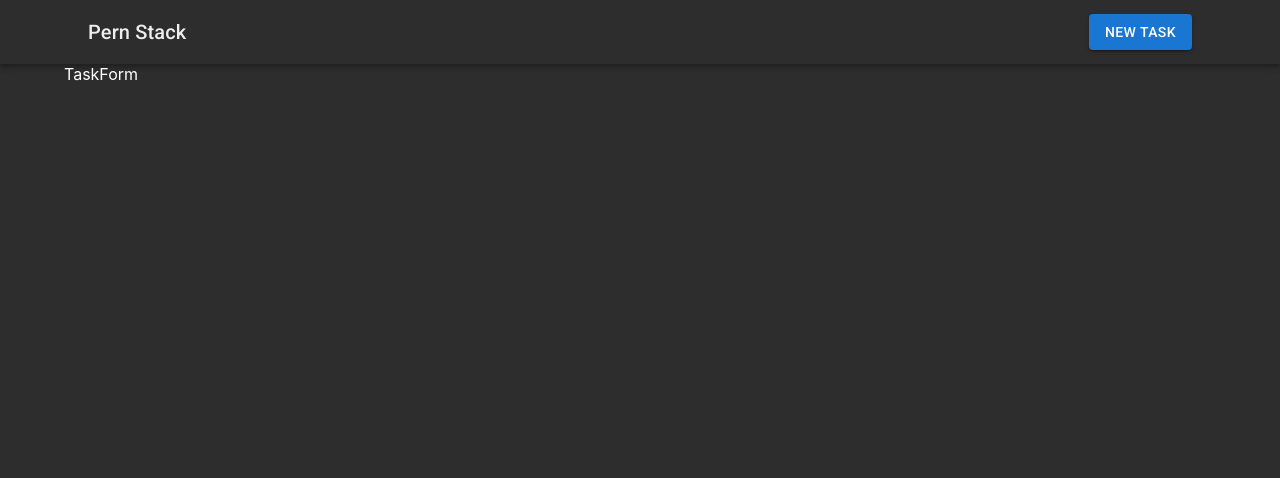
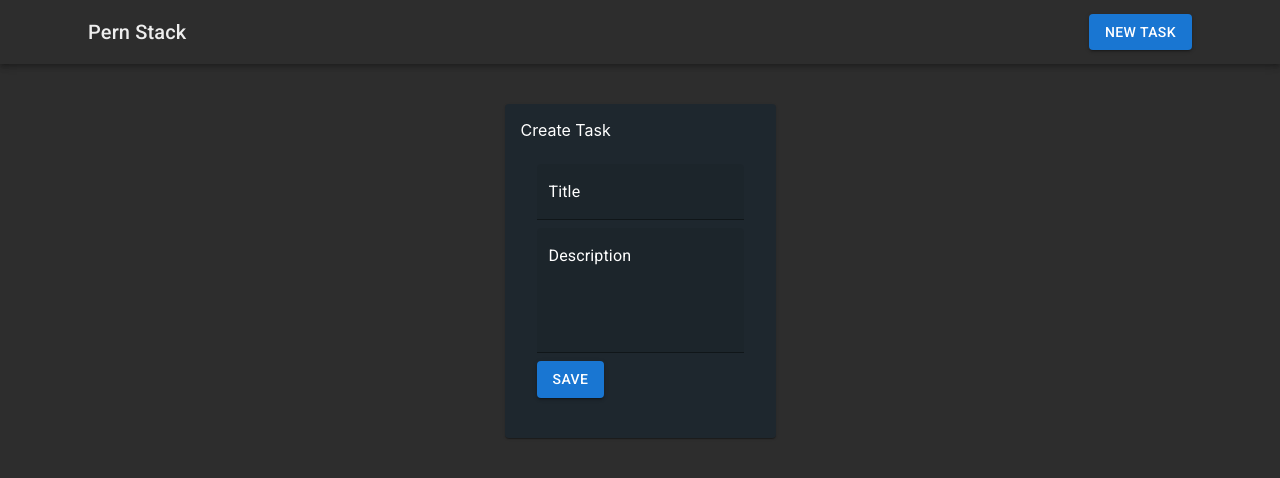
Before and after one commit to MIGUELANGELCIPRIANO/PERN-STACK-CRUD, a React (Create React App) app in the folder client/: page /task/new in a window 1280 px wide. Shown: the top 478 px of the page. Built offline with nearby package versions, Linux system fonts and the light colour scheme.

Commit message:
ADD Task Form

```diff
--- a/client/src/components/TaskForm.js
+++ b/client/src/components/TaskForm.js
@@ -1,3 +1,80 @@
+import {
+	Button,
+	Card,
+	CardContent,
+	Grid,
+	TextField,
+	Typography,
+} from '@mui/material'
+import { useState } from 'react'
+
 export default function TaskForm() {
-	return <div>TaskForm</div>
+	const [task, setTask] = useState({
+		title: '',
+		description: '',
+	})
+
+	const handleSubmit = (event) => {
+		event.preventDefault()
+		console.log(task)
+	}
+
+	const handleChange = (event) =>
+		setTask({ ...task, [event.target.name]: event.target.value })
+
+	return (
+		<Grid
+			container
+			direction='column'
+			alignItems='center'
+			justifyContent='center'
+		>
+			<Grid item xs={3}>
+				<Card
+					sx={{ mt: 5 }}
+					style={{
+						backgroundColor: '#1e272e',
+						padding: '1rem',
+					}}
+				>
+					<Typography variant='5' textAlign='center' color='white'>
+						Create Task
+					</Typography>
+					<CardContent>
+						<form onSubmit={handleSubmit}>
+							<TextField
+								variant='filled'
+								label='Title'
+								sx={{
+									display: 'block',
+									margin: '.5rem 0',
+								}}
+								name='title'
+								onChange={handleChange}
+								inputProps={{ style: { color: 'white' } }}
+								InputLabelProps={{ style: { color: 'white' } }}
+							/>
+							<TextField
+								variant='filled'
+								label='Description'
+								multiline
+								rows={4}
+								sx={{
+									display: 'block',
+									margin: '.5rem 0',
+								}}
+								name='description'
+								onChange={handleChange}
+								inputProps={{ style: { color: 'white' } }}
+								InputLabelProps={{ style: { color: 'white' } }}
+							/>
+							<Button variant='contained' color='primary' type='submit'>
+								Save
+							</Button>
+						</form>
+					</CardContent>
+				</Card>
+			</Grid>
+		</Grid>
+	)
 }
```
